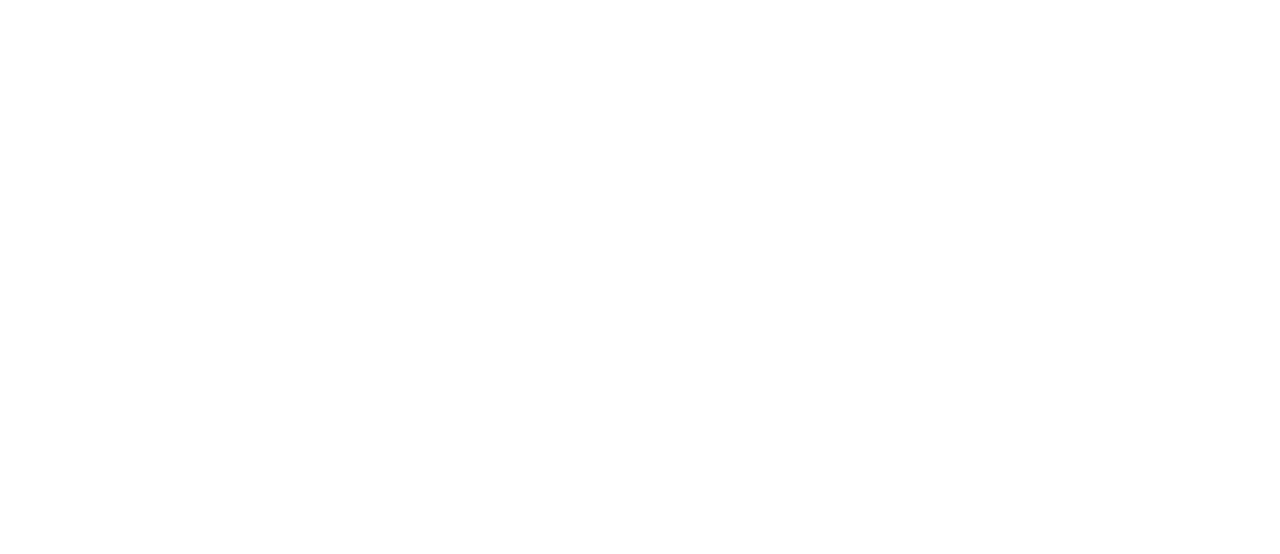
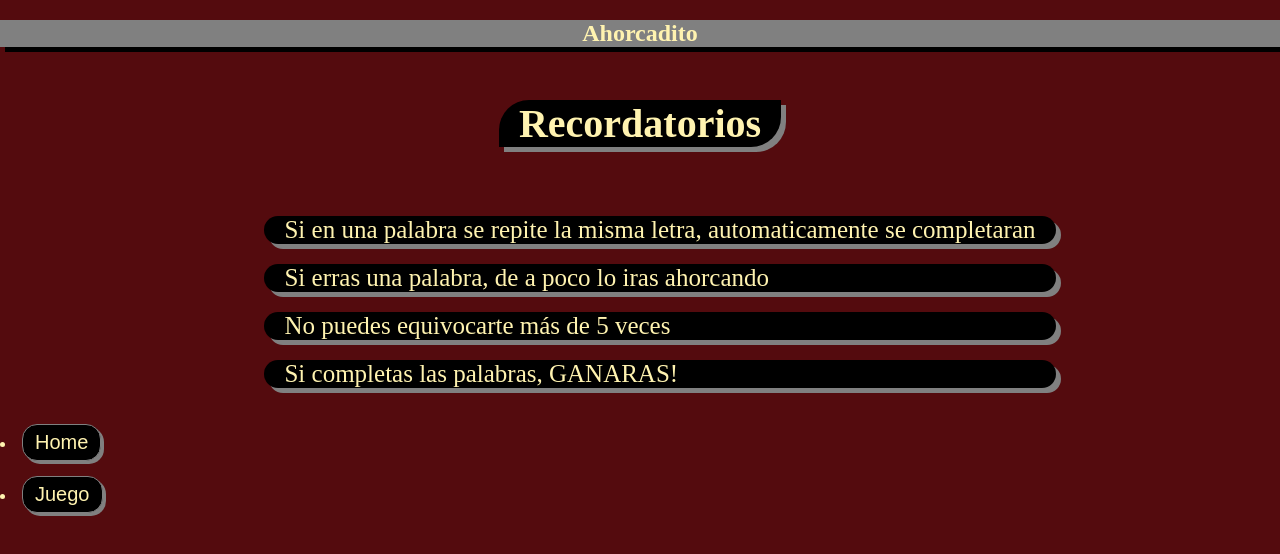
Before and after one commit to RuloMartearena/ahorcado-Grupo5, a JavaScript app in the folder proyecto_react-tres_grupo_5/: page /Recordatorios in a window 1280 px wide. Before the commit this address had no page. Shown: the top 554 px of the page. Built offline with nearby package versions, Linux system fonts and the light colour scheme.

Commit message:
Add: recodatory page.RoblesAxel

```diff
--- a/proyecto_react-tres_grupo_5/src/App.js
+++ b/proyecto_react-tres_grupo_5/src/App.js
@@ -1,10 +1,12 @@
 import { BrowserRouter, Routes, Route } from 'react-router-dom';
+import Recordatorios from './components/Recordatorio';
 
 export default function App() {
   return (
     <>
       <BrowserRouter>
         <Routes>
+          <Route path="Recordatorios" element={<Recordatorios />} />
         </Routes>
       </BrowserRouter>
     </>
--- /dev/null
+++ b/proyecto_react-tres_grupo_5/src/components/Recordatorio.js
@@ -0,0 +1,35 @@
+import '../styles/recordatorio.css';
+
+
+
+export default function Recordatorio() {
+    return (
+        <section className='section__recordatorio-conteiner'>
+            <h2 className='h2__title-game-recordatorio'>Ahorcadito</h2>
+            <div className="div__recordatorio-conteiner">
+                <h2 className="h2__title">Recordatorios</h2>
+                <ul className="ul__recordatorio">
+                    <li className='li__recordatorio'>Si en una palabra se repite la misma letra, automaticamente se completaran</li>
+                    <li className='li__recordatorio'>Si erras una palabra, de a poco lo iras ahorcando</li>
+                    <li className='li__recordatorio'>No puedes equivocarte más de 5 veces</li>
+                    <li className='li__recordatorio'>Si completas las palabras, GANARAS!</li>
+                </ul>
+
+            </div>
+                <div>
+                    <li className='ul__botones'>
+                        <a href="/">
+                            <button className='button__rec'>Home</button>
+                        </a>
+                    </li>
+                    <li className='ul__botones'>
+                        <a href="/Juego">
+                            <button className='button__rec'>Juego</button>
+                        </a>
+                    </li>
+
+                </div>
+
+        </section>
+    )
+}
--- /dev/null
+++ b/proyecto_react-tres_grupo_5/src/styles/recordatorio.css
@@ -0,0 +1,63 @@
+:root {
+  --var-colorBackground: #335c67;
+  --var-colorFont: #fff3b0;
+  --var-colorOne: #e09f3e;
+  --var-colorTwo: #9e2a2b;
+  --var-colorThree: #540b0e;
+}
+
+body {
+  margin: 0;
+  background-color: var(--var-colorThree);
+  color: var(--var-colorFont);
+}
+.h2__title-game-recordatorio{
+  background: gray;
+  box-shadow: 5px 5px black;
+  text-align: center;
+
+
+}
+.div__recordatorio-conteiner {
+  display: flex;
+  flex-direction: column;
+  align-items: center;
+  justify-content: center;
+}
+
+.h2__title {
+  font-size: 40px;
+  background: black;
+  box-shadow: 5px 5px gray;
+  padding: 0 20px;
+  border-top-left-radius: 30px 30px;
+  border-bottom-right-radius: 30px 30px;
+}
+
+.li__recordatorio {
+  list-style: none;
+  font-size: 25px;
+  margin: 20px 0;
+  color: var(--var-colorFont);
+  background: black;
+  border-radius: 40px 40px;
+  box-shadow: 5px 5px gray;
+  padding: 0 20px;
+}
+
+
+.button__rec{
+  font-size: 20px;
+  background-color: black;
+  padding: .375rem .75rem;
+  border: 1px solid gray;
+  border-radius: 15px;
+  color: #fff3b0;
+  box-shadow: 3px 3px gray;
+  margin-bottom: 15px;
+}
+
+.button__rec:hover, .button__rec:active, .button__rec:focus {
+  color: black;
+  background-color: #fff3b0;
+}
```
